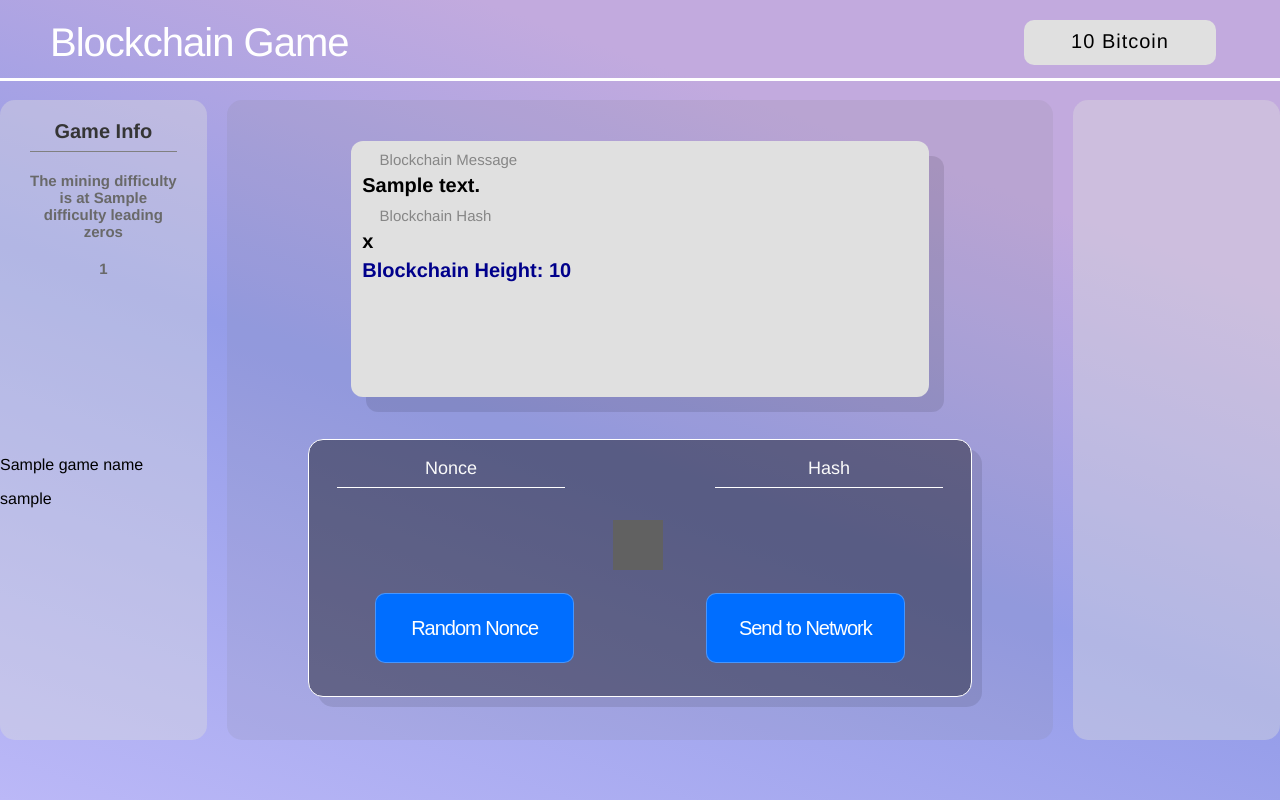
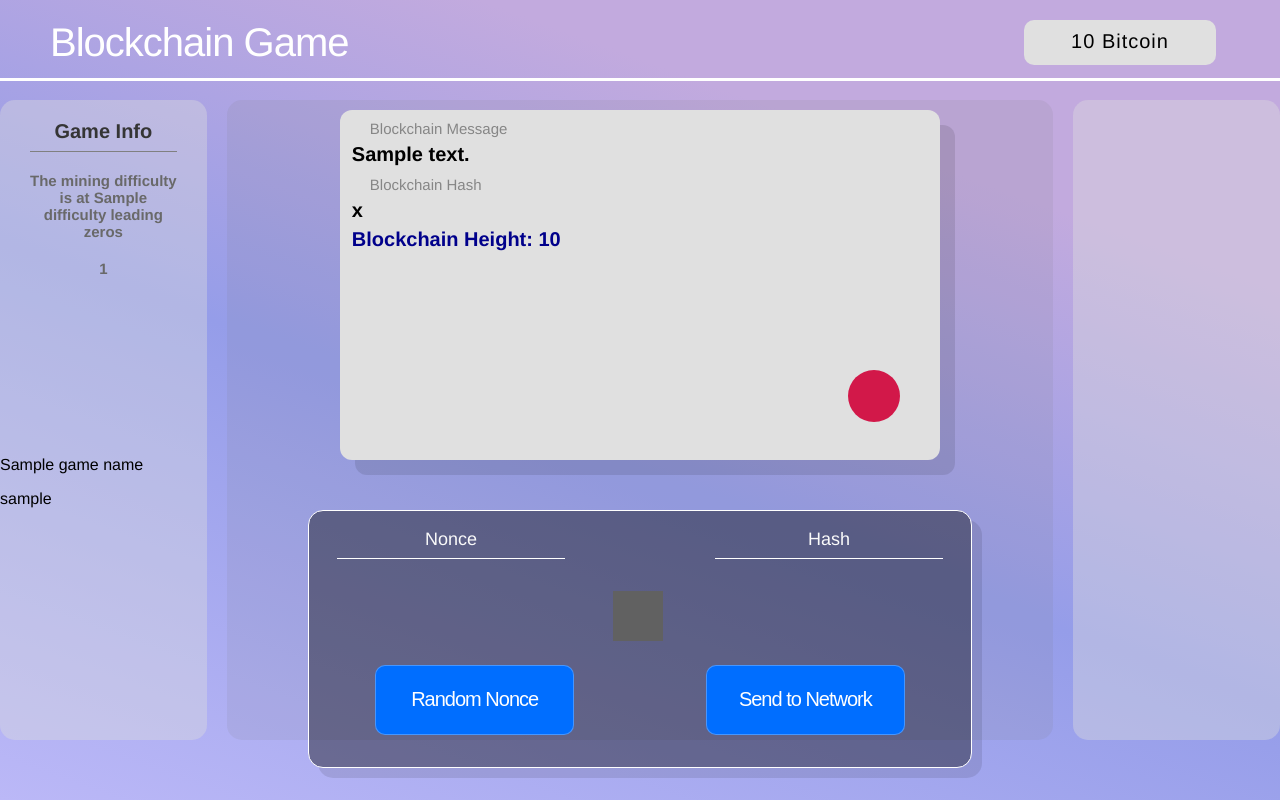
Before and after one commit to PengLoveHONG/Blockchaingame, a Flask app: template templates/game.html in a window 1280 px wide. Run offline with Flask 2, Linux system fonts and the light colour scheme; the template is opened without the code that fills it: most values are stand-ins (such as "Sample title", 1, 10 or a date in 2020); a database or web service that is not in the repository returns one stand-in record (values such as "Sample title"); grey boxes are pictures that could not be loaded.

Commit message:
added some edits, stil the hash box is incorrect

```diff
--- a/application.py
+++ b/application.py
@@ -73,8 +73,6 @@ def play():
 
 
 
-
-
 @application.route('/lobby/<game_name>/<username>/<difficulty>/<connection>', methods=["POST", "GET"]) #CREATE A FUNCTION THAT ALTERS THE USERNAME URL SO PEOPLE CANNOT ENTER OTHERS GAME BY NAME
 def lobby(game_name, username, difficulty, connection):
     list_of_players = user_query(game_name)
@@ -96,6 +94,7 @@ def game(game_name, username):
     blockchain_message = block[0]
     blockchain_hash = block[1]
     blockchain_height = block[2]
+    ledger = block[3]
 
 
 
@@ -120,13 +119,15 @@ def game(game_name, username):
                             blockchain_message=blockchain_message,
                             blockchain_hash=blockchain_hash,
                             difficulty_num=difficulty_num,
-                            blockchain_height=blockchain_height
+                            blockchain_height=blockchain_height,
+                            ledger = ledger
                             )
 
 
 
 
 "========================================|   API   |=========================================="
+
 @application.route("/api_players/<game_name>", methods=["POST"]) #api to get the players in a game for ajax
 def players_api(game_name):
     list_of_players = user_query(game_name)
@@ -156,9 +157,10 @@ def add_block_api(game_name, username, hashvalue, nonce):
 
     blockchain_message = message_hash[0] #what is message_hash?
     blockchain_hash = message_hash[1]
-    block_height = message_hash[2]
+    blockchain_height = message_hash[2]
+    ledger = message_hash[3]
 
-    return(jsonify("", render_template("block_component.html", blockchain_message=blockchain_message, blockchain_hash=blockchain_hash, block_height=block_height)))
+    return(jsonify("", render_template("block_component.html", blockchain_message=blockchain_message, blockchain_hash=blockchain_hash, blockchain_height=blockchain_height, ledger=ledger)))
 
 @application.route("/api_recieveBlockchain/<game_name>/<username>", methods=["POST", "GET"]) #api to recieve the blockchain for ajax
 def recieve_block_api(game_name, username):
@@ -182,8 +184,9 @@ def accept_reject_api(game_name, username, choice, id):
     block = current_block(game_name, username)
     blockchain_message = block[0]
     blockchain_hash = block[1]
-    block_height = block[2]
-    return(jsonify("", render_template("block_component.html", blockchain_message=blockchain_message, blockchain_hash=blockchain_hash, block_height=block_height)))
+    blockchain_height = block[2]
+    ledger = block[3]
+    return(jsonify("", render_template("block_component.html", blockchain_message=blockchain_message, blockchain_hash=blockchain_hash, blockchain_height=blockchain_height, ledger=ledger)))
 
 
 
--- a/requirements.txt
+++ b/requirements.txt
@@ -5,6 +5,7 @@ Flask==2.0.2
 itsdangerous==2.0.1
 Jinja2==3.0.2
 MarkupSafe==2.0.1
+numpy==1.21.4
 pymongo==3.12.1
 quotes==0.0.3
 Werkzeug==2.0.2
--- a/static/css/maingame.css
+++ b/static/css/maingame.css
@@ -67,25 +67,24 @@ body {
   background-color: rgba(122, 122, 122, 0.116);
   border-radius: 15px;
 }
-.block {
+.front {
   width: 70%;
-  height: 40%;
+  height: 300px;
   position: relative;
   top: 0;
   left: 0;
-  margin: 5% auto;
   border-radius: 12px;
   background-color: rgb(224, 224, 224);
   box-shadow: 15px 15px rgba(0, 0, 0, 0.1);
 }
-.block h2 {
+.front h2 {
   font-size: 20px;
   word-wrap: break-word;
   top: 0px;
   margin: 1% 2% 0% 2%;
   position: relative;
 }
-.block p {
+.front p {
   font-size: 15px;
   padding-top: 10px;
   margin: 0% 5% 0 5%;
@@ -332,3 +331,163 @@ body {
   background-color: rgb(228, 120, 120);
   cursor: pointer;
 }
+
+.flip_box_container,
+.flip-box,
+.front,
+.back {
+  width: 600px;
+  height: 350px;
+}
+
+.flip_box_container,
+.flip_box {
+  position: relative;
+}
+
+.front,
+.back {
+  position: absolute;
+  -webkit-backface-visibility: hidden;
+  -moz-backface-visibility: hidden;
+  backface-visibility: hidden;
+}
+
+.flip_box_container {
+  -moz-transform: perspective(1200px);
+  -webkit-perspective: 1200px;
+  perspective: 1200px;
+  margin: 0 auto;
+  margin-bottom: 50px;
+}
+
+.flip_box {
+  transition: all 0.5s ease-out;
+  -webkit-transform-style: preserve-3d;
+  -moz-transform-style: preserve-3d;
+  transform-style: preserve-3d;
+}
+
+.f_title {
+  padding-top: 30px;
+}
+
+.f_subline {
+  padding-top: 205px;
+  color: #b1d4e8;
+}
+
+.f_headline {
+  line-height: 23px;
+}
+
+.back {
+  -webkit-transform: rotateY(180deg);
+  -moz-transform: rotateY(180deg);
+  -ms-transform: rotateY(180deg);
+  transform: rotateY(180deg);
+  position: relative;
+  top: 0;
+  left: 0;
+  border-radius: 12px;
+  background-color: rgb(224, 224, 224);
+  box-shadow: 15px 15px rgba(0, 0, 0, 0.1);
+}
+
+.b_headline {
+  padding-top: 10px;
+  text-align: center;
+  color: grey;
+  font-size: 15px;
+  font-weight: 300;
+}
+
+.b_text {
+  margin: 0 15px 0 15px;
+  padding-top: 0px;
+
+}
+
+.b_button {
+  position: absolute;
+  left: 36px;
+  bottom: 38px;
+  width: 150px;
+  height: 52px;
+  background-color: #c30c3d;
+  transition: all 0.3s;
+}
+
+.b_button:hover {
+  background-color: #e30143;
+}
+
+.flipped {
+  -webkit-transform: rotateY(-180deg);
+  -moz-transform: rotateY(-180deg);
+  -ms-transform: rotateY(-180deg);
+  transform: rotateY(-180deg);
+}
+
+.r_wrap {
+  position: absolute;
+  right: 40px;
+  bottom: 38px;
+}
+
+.b_round,
+.s_round {
+  position: absolute;
+  right: 0px;
+  bottom: 0px;
+  width: 52px;
+  height: 52px;
+  border-radius: 50%;
+  background-color: #d21849;
+  transition: all 0.2s linear;
+}
+
+.b_round {
+  opacity: 0;
+  background-color: #d21849;
+}
+
+.b_round_hover {
+  transform: scale(1.37);
+  opacity: 0.4;
+}
+
+.b_round_back_hover {
+  background-color: #f60044;
+}
+
+.s_round_click {
+  transform: scale(1.7);
+}
+
+.s_round_back {
+  background-color: #c30c3d;
+}
+
+.s_arrow {
+  width: 52px;
+  height: 52px;
+  background-image: url("https://img-fotki.yandex.ru/get/194549/29644339.5/0_d6c60_1d7815f0_orig");
+  background-color: transparent;
+  transition: all 0.35s linear;
+}
+
+.s_arrow_rotate {
+  transform: rotate(-180deg);
+}
+
+.scrollabletextbox {
+  height: 300px;
+  width:90%;
+  font-size: 18px;
+  overflow:scroll;
+  font-size: 16px;
+  word-spacing: -1px;
+  font-weight: 300;
+  margin: 0 auto;
+  }
--- a/templates/game.html
+++ b/templates/game.html
@@ -24,6 +24,10 @@
             <hr style="width:100%;", size="3", color=white>
         </div>
 
+        <script>
+            queryForIncoming('{{game_name}}','{{username}}')
+        </script>
+
         <div class="maintop">
             <div class="column1">
                 <div class="instbox">
@@ -36,21 +40,45 @@
                     <p id="gamename"> {{game_name}} </p>
                     <p id="username"> {{username}} </p>
                 </div>
+
             </div>
 
             <div class="column2">
-                <div class="block" id="block">
-                    <p> Blockchain Message</p>
-                    <h2> {{blockchain_message}} </h2>
-                    <p> Blockchain Hash</p>
-                    <h2 id="blockhash"> {{blockchain_hash}} </h2>
-                    <h2 id="blockheight" style="color:darkblue"> Blockchain Height: {{blockchain_height}} </h2>
+
+                <div class="flip_box_container">
+                    <div class='flip_box' id='flip_box'>
+
+                        <div class="front" id="block">
+                            <p> Blockchain Message</p>
+                            <h2> {{blockchain_message}} </h2>
+                            <p> Blockchain Hash</p>
+                            <h2 id="blockhash"> {{blockchain_hash}} </h2>
+                            <h2 id="blockheight" style="color:darkblue"> Blockchain Height: {{blockchain_height}} </h2>
+                        </div>
+
+                        <div class='back'>
+                        <h1 class='b_headline'>Ledger</h1>
+                        <p class='b_text'>
+                            <div class="scrollabletextbox">
+                                {{ledger}}
+                            </div>
+                        </p>
+                        </div>
+
+                    </div>
+
+                    <div class='r_wrap'>
+
+                        <div class='b_round'></div>
+                        <div class='s_round'>
+                        <div class='s_arrow'></div>
+                        </div>
+                    </div>
                 </div>
+
                 <div class="miningbox">
                     <!--create a form that has two vertical buttons, one named random hash, and another named verify-->
-
-
-                    <form action="/mining" method="post" id="miningform" class="miningform">
+                    <form method="post" id="miningform" class="miningform">
                         <div class="noncewrapper">
                             <div class="noncevalue" id="noncevalue">
                                 <p>Nonce</p>
@@ -66,7 +94,7 @@
                         </div>
 
                         <div class="buttons">
-                            <input type="button" value="Random Nonce" name="random_hash" onclick="randomNonce();">
+                            <input type="button" value="Random Nonce" name="random_hash" onclick="randomNonce('{{game_name}}','{{username}}', '{{difficulty_num}}', '{{blockchain_hash}}');">
                             <input type="button" value="Send to Network" name="verify" onclick="sendToNet('{{game_name}}','{{username}}');">
                         </div>
 
```
Also changed, not shown: mongodb.py (+45 -14 lines), static/js/sha256.js (+45 -22 lines), templates/block_component.html (+15 -6 lines), templates/index.html (+12 -10 lines), 1 other file.
